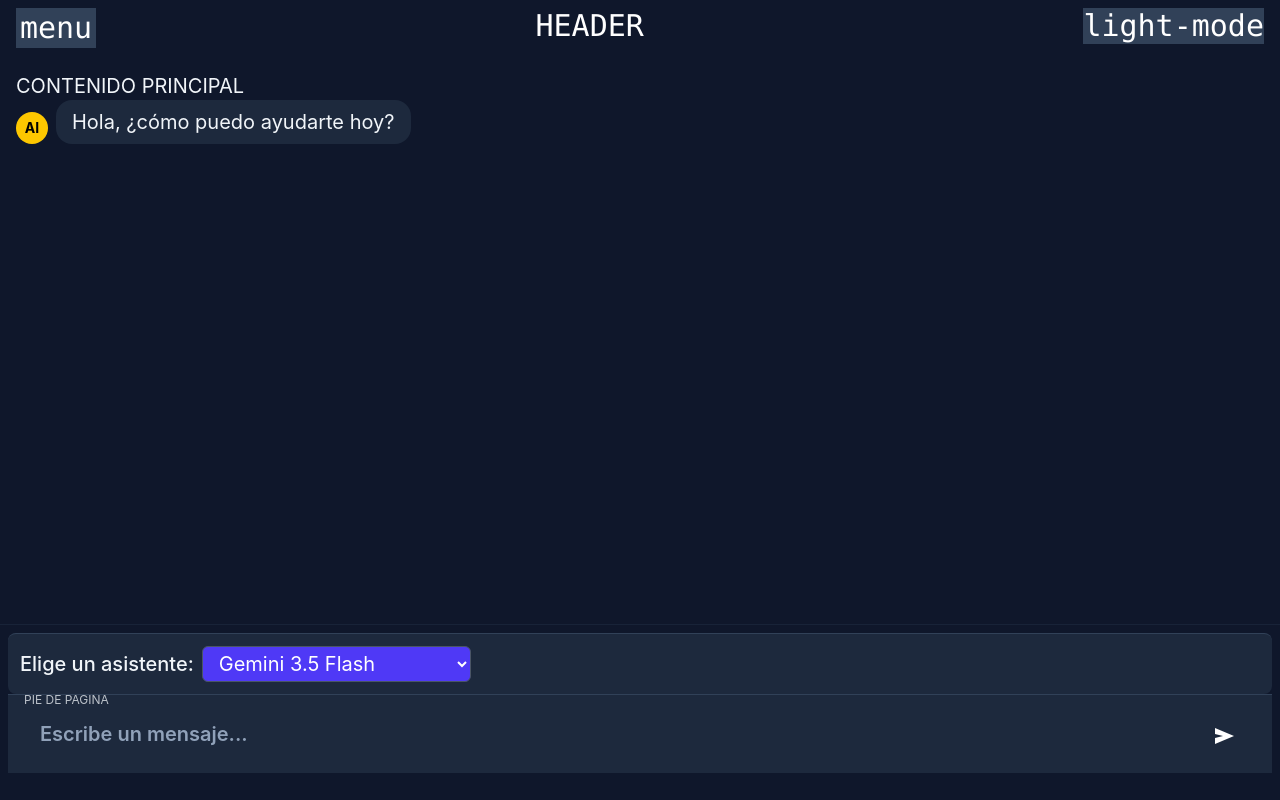
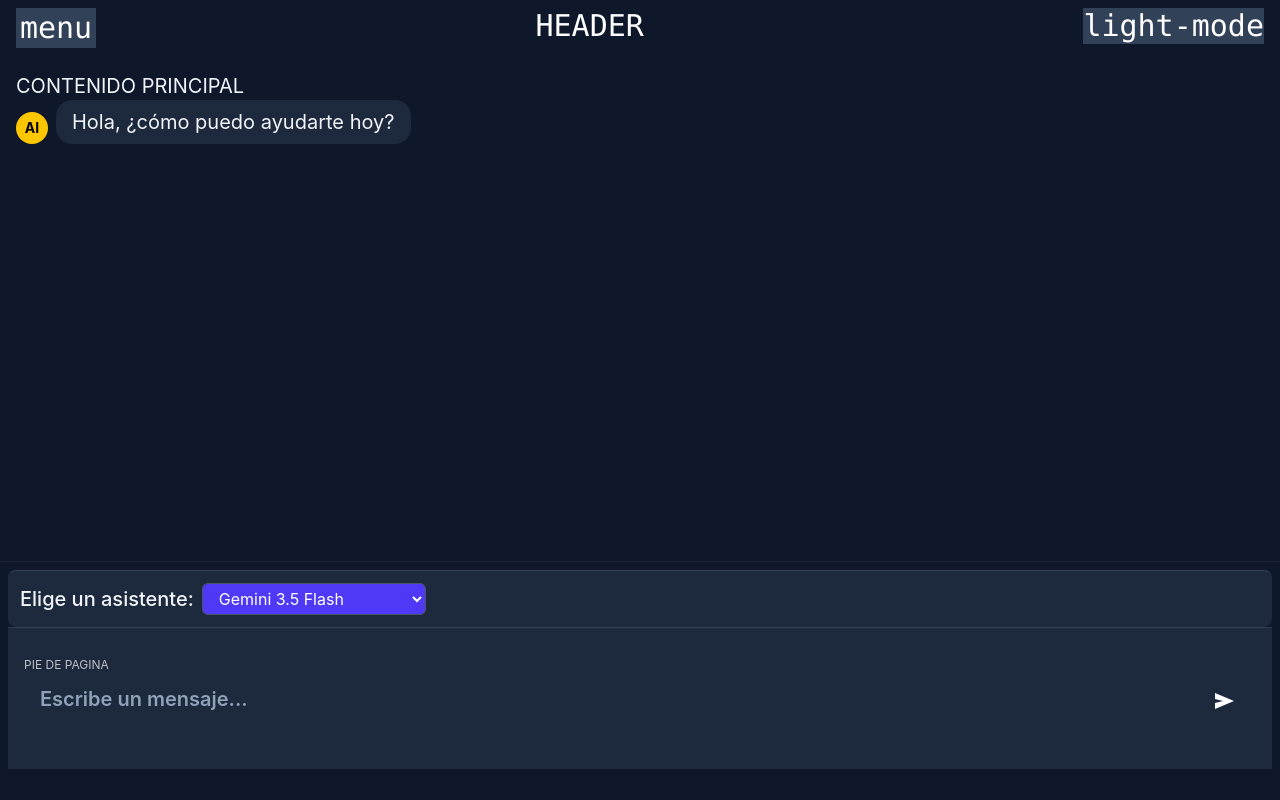
Before and after one commit to mijhailtovar/react-ai-chatbot, a React (Vite) app: page / in a window 1280 px wide. Built offline with nearby package versions, Linux system fonts and the light colour scheme.

Commit message:
estilos del scrollbar definidos

```diff
--- a/src/App_mokoup.jsx
+++ b/src/App_mokoup.jsx
@@ -168,7 +168,7 @@ const App = () => {
           </div>
 
           {/**FOOTER area del controlador, donde esta el input y el boton de enviar */}
-          <div className='h-24 flex-none shrink-0 p-2 border-t mb-4 border-slate-700/30'>
+          <div className='min-h-18 max-h-70 md:max-h-90 flex-none shrink-0 p-2 border-t mb-4 border-slate-700/30'>
             <SelectorAsistente onAsistenteCambiar={manejarCambioAsistente} />
             <Controladores onSend={manejarMensajeNuevo} isDisabled={isLoading || isStreaming} >
             </Controladores>
--- a/src/components/Chat.jsx
+++ b/src/components/Chat.jsx
@@ -32,11 +32,11 @@ export default function Chat({ messages }) {
 
     // Variables dinámicas para diferenciar el contenido principal del fondo general
     const chatTheme = colorsheme === 'dark'
-        ? 'bg-slate-900 text-slate-100'
-        : 'bg-white text-slate-800';
+        ? 'bg-slate-900 text-slate-100  scrollbar-thumb-indigo-600 scrollbar-track-slate-800'
+        : 'bg-white text-slate-800 scrollbar-thumb-emerald-500 scrollbar-track-gray-300';
 
     return (
-        <main className={`${chatTheme} h-full overflow-y-auto p-4`}>CONTENIDO PRINCIPAL
+        <main className={`${chatTheme} h-full overflow-y-auto p-4 scrollbar-thin `}>CONTENIDO PRINCIPAL
             {/**Un operador ternario que evalúa una condición y retorna un valor u otro.
                         Estructura: condición ? valor_si_verdadero : valor_si_falso */
                 messages.length === 0 ? (
--- a/src/components/Controladores.jsx
+++ b/src/components/Controladores.jsx
@@ -27,8 +27,8 @@ export default function Controladores(props){
         : 'bg-slate-100 border-t border-slate-300 text-slate-900';
 
     const inputTheme = colorsheme === 'dark'
-        ? 'bg-slate-700 text-white border-slate-600 placeholder-slate-400'
-        : 'bg-white text-slate-900 border-slate-300 placeholder-slate-500';
+        ? 'bg-slate-700 text-white border-slate-600 placeholder-slate-400 scrollbar-thumb-indigo-600 scrollbar-track-slate-800'
+        : 'bg-white text-slate-900 border-slate-300 placeholder-slate-500 scrollbar-thumb-emerald-500 scrollbar-track-gray-300';
 
     const buttonTheme = colorsheme === 'dark'
         ? 'bg-indigo-600 hover:bg-indigo-500 text-white'
@@ -90,7 +90,7 @@ export default function Controladores(props){
                {/* Input de texto */}
               <TextareaAutosize
                 minRows={1}
-                maxRows={12}
+                maxRows={10}
                 type="text"
                 placeholder="Escribe un mensaje..."
                 // - `flex-1`: Ocupa todo el espacio disponible.
--- a/src/components/SelectorAsistente/SelectorAsistente.jsx
+++ b/src/components/SelectorAsistente/SelectorAsistente.jsx
@@ -68,7 +68,7 @@ export function SelectorAsistente({ onAsistenteCambiar }) {
       <select
         value={seleccion}
         onChange={manejarCambio}
-        className={"px-3 py-1 rounded-md border border-gray-600 focus:outline-none focus:ring-2 focus:ring-blue-500 " + selectTheme}
+        className={"px-3 py-1 rounded-md border border-gray-600 focus:outline-none focus:ring-2 focus:ring-blue-500 text-sm lg:text-base " + selectTheme}
       >
         <optgroup label="Google ai" >
           <option value="google:gemini-3.5-flash">Gemini 3.5 Flash</option>
```
